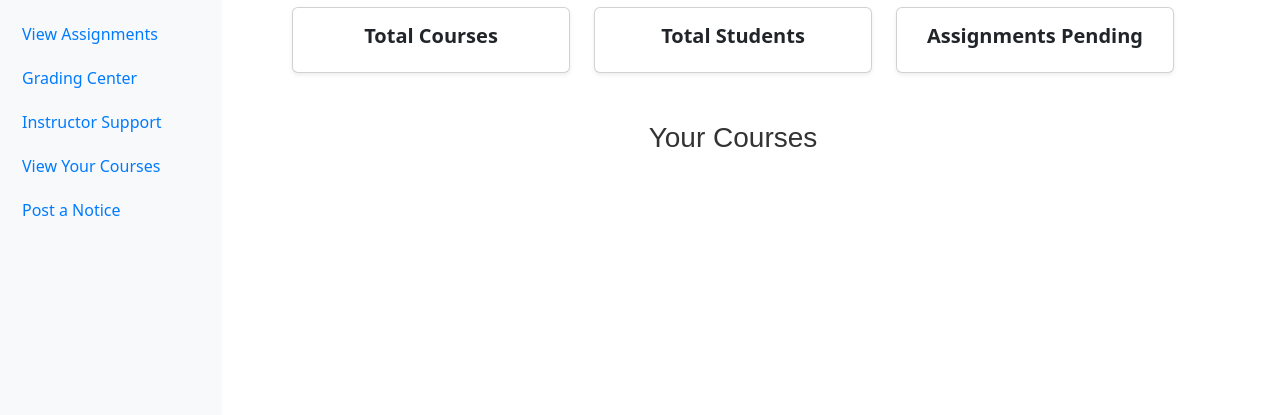
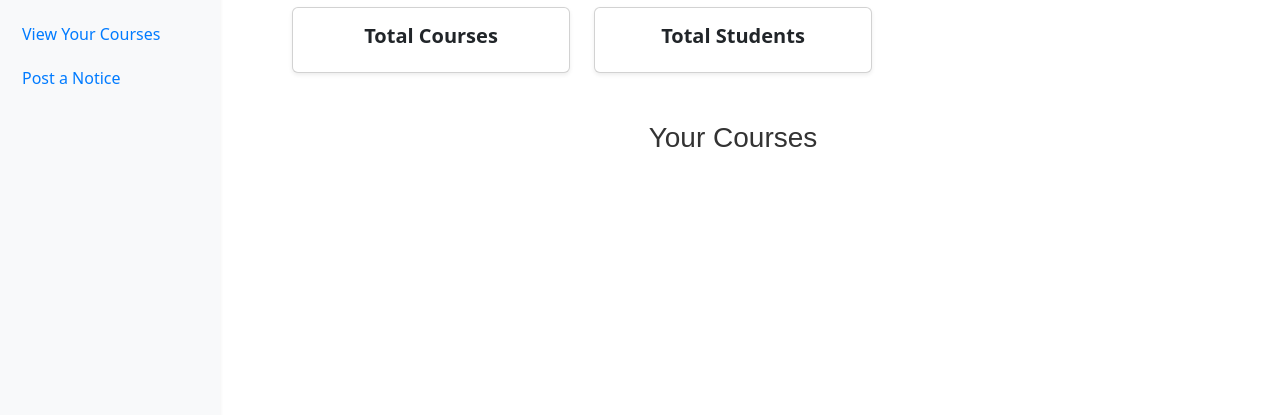
Before and after one commit to IANKAMAU-cm/Tusome, a Python web app: template templates/instructor_dashboard.html in a window 1280 px wide. Shown: the part 165-580 px from the top of the page. Run offline with Jinja, Linux system fonts and the light colour scheme; the template is opened without the code that fills it, so the values that code supplies are empty.

Commit message:
fourteenth commit

```diff
--- a/templates/instructor_dashboard.html
+++ b/templates/instructor_dashboard.html
@@ -17,21 +17,27 @@
                             Manage Students
                         </a>
                     </li>
+                    <!--
                     <li class="nav-item">
                         <a class="nav-link" href="{{ url_for('assignment_overview') }}">
                             View Assignments
                         </a>
                     </li>
+                    -->
+                    <!--
                     <li class="nav-item">
                         <a class="nav-link" href="{{ url_for('grading') }}">
                             Grading Center
                         </a>
                     </li>
+                    -->
+                    <!--
                     <li class="nav-item">
                         <a class="nav-link" href="{{ url_for('instructor_support') }}">
                             Instructor Support
                         </a>
                     </li>
+                    -->
                     <li class="nav-item">
                         <a class="nav-link" href="{{ url_for('view_courses') }}">
                             View Your Courses
@@ -77,14 +83,16 @@
                         </div>
                     </div>
                 </div>
+                <!--
                 <div class="col-md-4">
                     <div class="card shadow-sm">
                         <div class="card-body">
                             <h5 class="card-title">Assignments Pending</h5>
-                            <p class="card-text">{{ pending_assignments }}</p>
+                            <p class="card-text">{{ total_quizes }}</p>
                         </div>
                     </div>
                 </div>
+                -->
             </div>
 
             <div class="row text-center mb-5">
```
Also changed, not shown: instance/lms.db.
